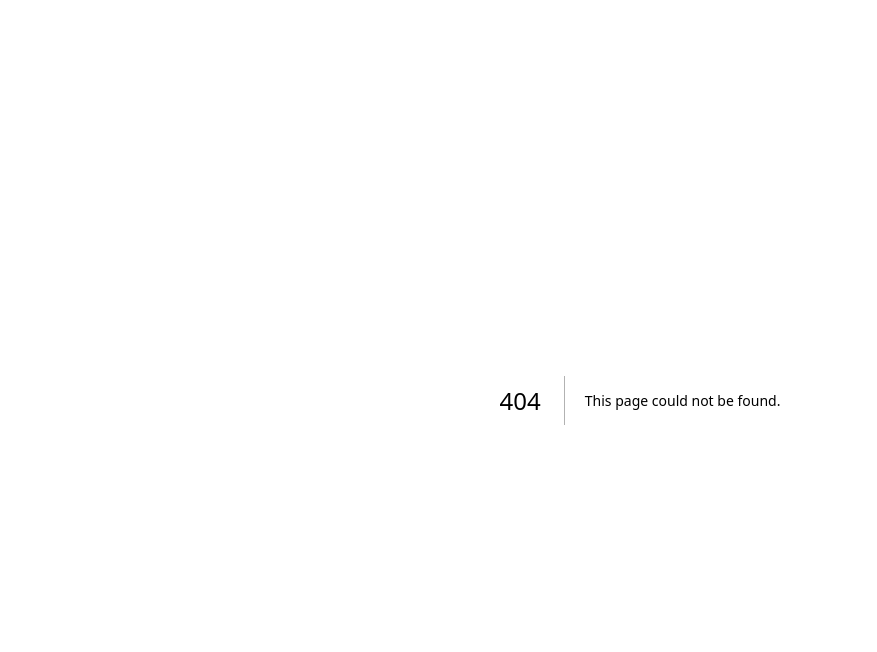
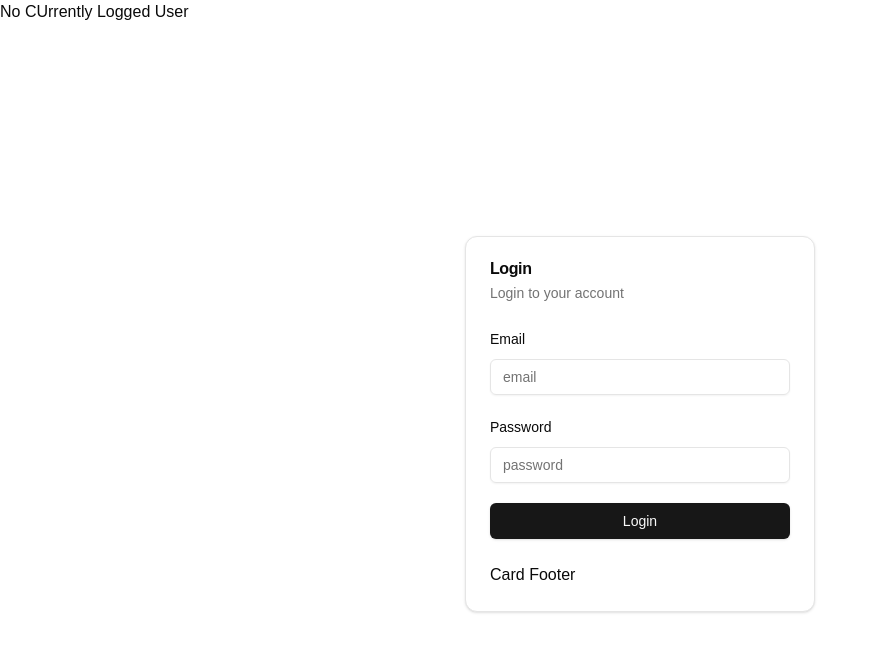
Before and after one commit to LevanMachitadze/autnext, a Next.js app: page /login in a window 1280 px wide. Before the commit this address had no page. Shown: the top 652 px of the page, without its empty margins (0-877 px from the left). Built offline with nearby package versions, Linux system fonts and the light colour scheme; no server answers.

Commit message:
feature/logout
adding logout button
adding error message

```diff
--- a/app/layout.tsx
+++ b/app/layout.tsx
@@ -1,33 +1,49 @@
-import type { Metadata } from "next";
-import localFont from "next/font/local";
-import "./globals.css";
+import type { Metadata } from 'next';
+import localFont from 'next/font/local';
+import './globals.css';
+import { auth } from '@/auth';
+import LogoutButton from '@/components/logout-button/LogoutButton';
 
 const geistSans = localFont({
-  src: "./fonts/GeistVF.woff",
-  variable: "--font-geist-sans",
-  weight: "100 900",
+  src: './fonts/GeistVF.woff',
+  variable: '--font-geist-sans',
+  weight: '100 900',
 });
 const geistMono = localFont({
-  src: "./fonts/GeistMonoVF.woff",
-  variable: "--font-geist-mono",
-  weight: "100 900",
+  src: './fonts/GeistMonoVF.woff',
+  variable: '--font-geist-mono',
+  weight: '100 900',
 });
 
 export const metadata: Metadata = {
-  title: "Create Next App",
-  description: "Generated by create next app",
+  title: 'Create Next App',
+  description: 'Generated by create next app',
 };
 
-export default function RootLayout({
+export default async function RootLayout({
   children,
 }: Readonly<{
   children: React.ReactNode;
 }>) {
+  const session = await auth();
+
+  console.log(session);
+
   return (
-    <html lang="en">
+    <html lang='en'>
       <body
         className={`${geistSans.variable} ${geistMono.variable} antialiased`}
       >
+        <div>
+          {session?.user?.email ? (
+            <div>
+              {session?.user?.email}
+              <LogoutButton />
+            </div>
+          ) : (
+            'No CUrrently Logged User'
+          )}
+        </div>
         {children}
       </body>
     </html>
--- /dev/null
+++ b/app/login/action.ts
@@ -0,0 +1,44 @@
+'use server';
+
+import { signIn } from '@/auth';
+import { passwordSchema } from '@/validation/passwordSchema';
+import { z } from 'zod';
+
+type LoginUserInput = {
+  email: string;
+  password: string;
+};
+
+export const LoginWithCredentials = async ({
+  email,
+  password,
+}: LoginUserInput) => {
+  const loginSchema = z.object({
+    email: z.string().email(),
+    password: passwordSchema,
+  });
+
+  const loginValidation = loginSchema.safeParse({
+    email,
+    password,
+  });
+
+  if (!loginValidation.success) {
+    return {
+      error: true,
+      message: loginValidation.error.issues[0]?.message ?? 'An error occurred',
+    };
+  }
+  try {
+    await signIn('credentials', {
+      email,
+      password,
+      redirect: false,
+    });
+  } catch (error) {
+    return {
+      error: true,
+      message: 'incorrect account',
+    };
+  }
+};
--- /dev/null
+++ b/app/login/page.tsx
@@ -0,0 +1,129 @@
+'use client';
+
+import {
+  Card,
+  CardContent,
+  CardDescription,
+  CardFooter,
+  CardHeader,
+  CardTitle,
+} from '@/components/ui/card';
+import { FormProvider } from 'react-hook-form';
+import { zodResolver } from '@hookform/resolvers/zod';
+import { useForm } from 'react-hook-form';
+import { z } from 'zod';
+import { useRouter } from 'next/navigation';
+import {
+  FormControl,
+  FormDescription,
+  FormField,
+  FormItem,
+  FormLabel,
+  FormMessage,
+} from '@/components/ui/form';
+
+import { Input } from '@/components/ui/input';
+import { Button } from '@/components/ui/button';
+import Link from 'next/link';
+import { passwordSchema } from '@/validation/passwordSchema';
+import { LoginWithCredentials } from './action';
+import { log } from 'console';
+
+const formSchema = z.object({
+  email: z.string().email(),
+  password: passwordSchema,
+});
+
+export default function Login() {
+  const router = useRouter();
+
+  const form = useForm<z.infer<typeof formSchema>>({
+    resolver: zodResolver(formSchema),
+    defaultValues: {
+      email: '',
+      password: '',
+    },
+  });
+
+  const handleSubmit = async (data: z.infer<typeof formSchema>) => {
+    const response = await LoginWithCredentials({
+      email: data.email,
+      password: data.password,
+    });
+    if (response?.error) {
+      form.setError('root', {
+        type: 'manual',
+        message: response.message,
+      });
+    } else {
+      router.push('/my-account');
+    }
+    console.log(data);
+  };
+
+  return (
+    <main className='flex justify-center items-center min-h-screen'>
+      <Card className='w-[350px]'>
+        <CardHeader>
+          <CardTitle>Login</CardTitle>
+          <CardDescription>Login to your account</CardDescription>
+        </CardHeader>
+        <CardContent>
+          <FormProvider {...form}>
+            <form onSubmit={form.handleSubmit(handleSubmit)}>
+              <fieldset
+                className='gap-5 flex flex-col'
+                disabled={form.formState.isSubmitting}
+              >
+                {/* email field */}
+                <FormField
+                  control={form.control}
+                  name='email'
+                  render={({ field }) => (
+                    <FormItem>
+                      <FormLabel>Email</FormLabel>
+                      <FormControl>
+                        <Input placeholder='email' {...field} />
+                      </FormControl>
+
+                      <FormMessage />
+                    </FormItem>
+                  )}
+                />
+
+                <FormField
+                  control={form.control}
+                  name='password'
+                  render={({ field }) => (
+                    <FormItem>
+                      <FormLabel>Password</FormLabel>
+                      <FormControl>
+                        <Input
+                          placeholder='password'
+                          {...field}
+                          type='password'
+                        />
+                      </FormControl>
+
+                      <FormMessage />
+                    </FormItem>
+                  )}
+                />
+                {form.formState.errors.root && (
+                  <FormMessage>
+                    {form.formState.errors.root.message}
+                  </FormMessage>
+                )}
+
+                <Button type='submit'>Login</Button>
+              </fieldset>
+            </form>
+          </FormProvider>
+        </CardContent>
+        <CardFooter>
+          <p>Card Footer</p>
+        </CardFooter>
+      </Card>
+    </main>
+  );
+}
--- /dev/null
+++ b/auth.ts
@@ -0,0 +1,43 @@
+import NextAuth from 'next-auth';
+import Credentials from 'next-auth/providers/credentials';
+import db from './db/drizzle';
+
+import { eq } from 'drizzle-orm';
+import { compare } from 'bcryptjs';
+import { users } from './db/userSchema';
+
+export const { handlers, signIn, signOut, auth } = NextAuth({
+  providers: [
+    Credentials({
+      credentials: {
+        email: {},
+        password: {},
+      },
+      async authorize(credentials) {
+        // const results, const user = reustls[0]
+        const [user] = await db
+          .select()
+          .from(users)
+          .where(eq(users.email, credentials.email as string));
+
+        if (!user) {
+          throw new Error('No user found');
+        } else {
+          const passwordCorrect = await compare(
+            credentials.password as string,
+            user.password as string
+          );
+
+          if (!passwordCorrect) {
+            throw new Error('Password incorrect');
+          }
+
+          return {
+            id: user.id.toString(),
+            email: user.email,
+          };
+        }
+      },
+    }),
+  ],
+});
--- /dev/null
+++ b/components/logout-button/LogoutButton.tsx
@@ -0,0 +1,16 @@
+'use client';
+
+import { Button } from '../ui/button';
+import { logout } from './action';
+
+export default function LogoutButton() {
+  return (
+    <Button
+      onClick={async () => {
+        await logout();
+      }}
+    >
+      Logout
+    </Button>
+  );
+}
--- /dev/null
+++ b/components/logout-button/action.ts
@@ -0,0 +1,7 @@
+'use server';
+
+import { signOut } from '@/auth';
+
+export const logout = async () => {
+  await signOut();
+};
--- /dev/null
+++ b/middleware.ts
@@ -0,0 +1 @@
+export { auth as middleware } from '@/auth';
--- a/package.json
+++ b/package.json
@@ -21,6 +21,7 @@
     "drizzle-orm": "^0.36.0",
     "lucide-react": "^0.454.0",
     "next": "14.2.16",
+    "next-auth": "^5.0.0-beta.25",
     "react": "^18",
     "react-dom": "^18",
     "react-hook-form": "^7.53.1",
```
Also changed, not shown: app/api/auth/[...nextauth]/route.ts (added), 1 other file (tests, documents, lock files or other folders).
